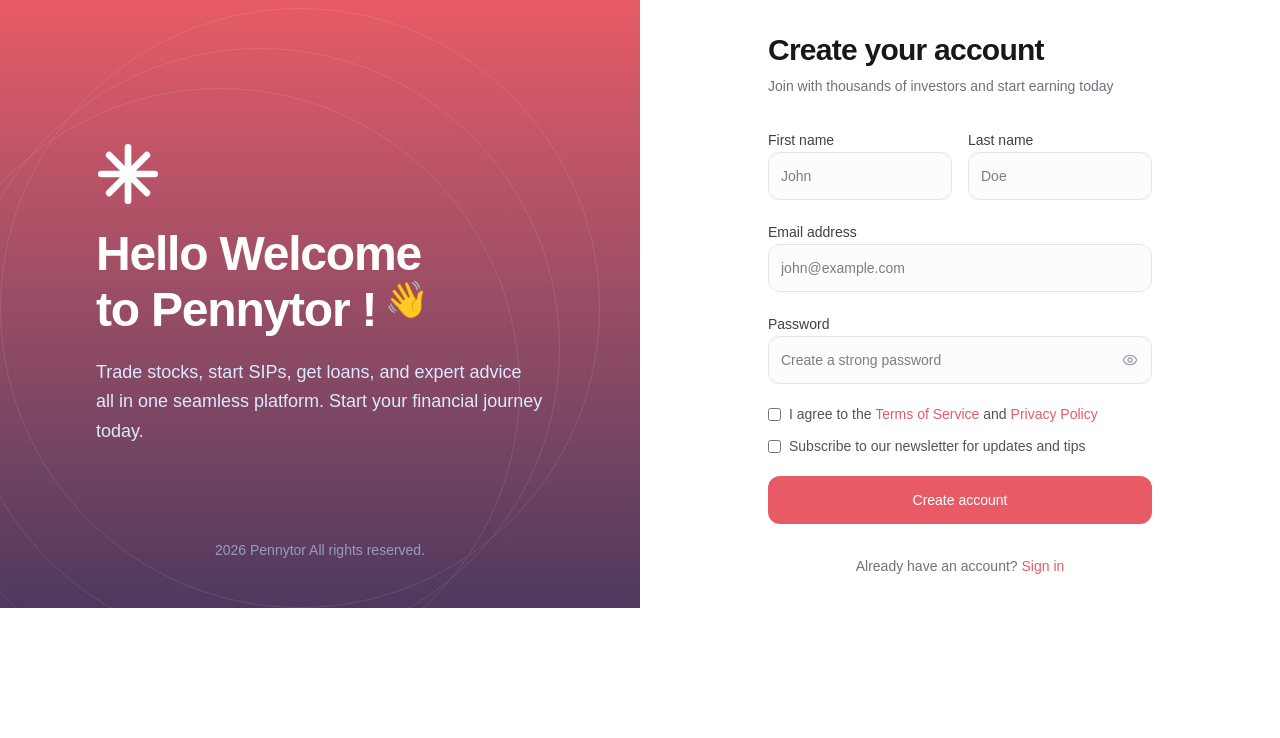
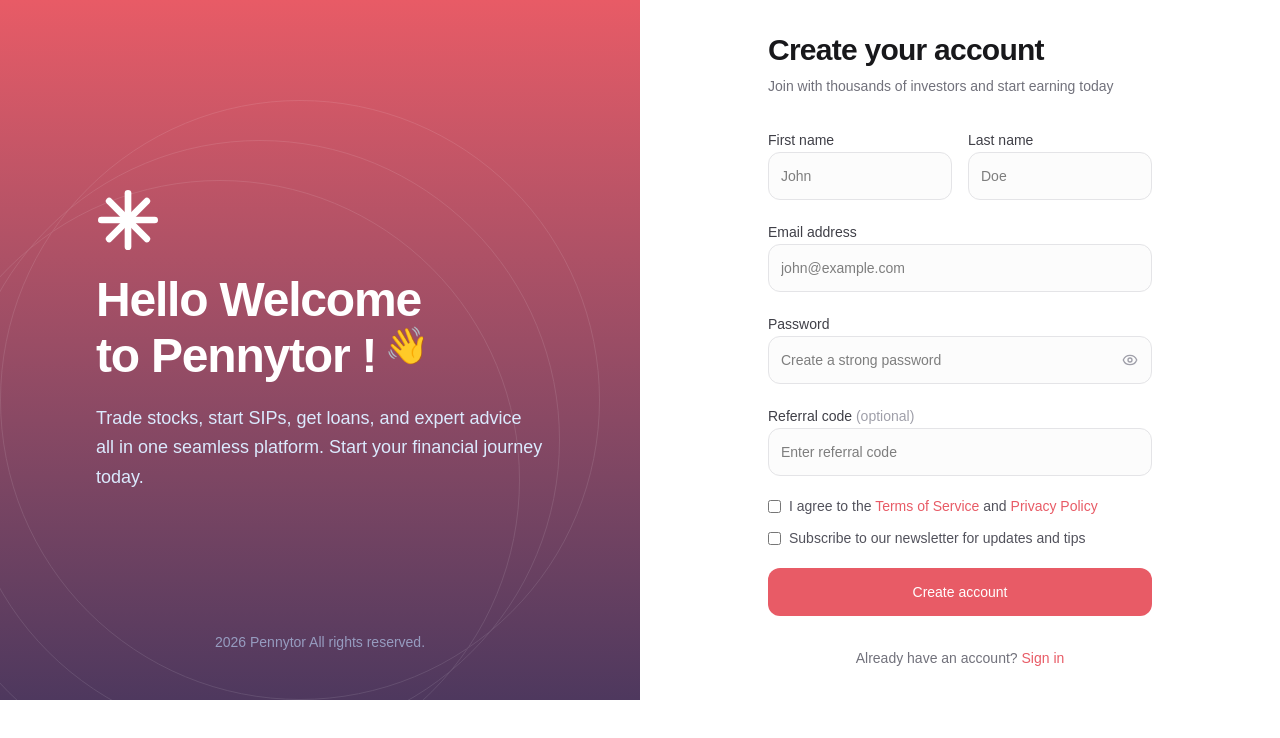
Before and after one commit to nixen-rohit/Pennytor-Frontend, a Next.js app: page /register in a window 1280 px wide. Shown: the top 738 px of the page. Built offline with nearby package versions, Linux system fonts and the light colour scheme.

Commit message:
referral code

```diff
--- a/components/auth/Register/RegisterForm.tsx
+++ b/components/auth/Register/RegisterForm.tsx
@@ -195,6 +195,25 @@ export default function RegisterForm({
           )}
         </div>
 
+        <div className="space-y-2">
+          <Label
+            htmlFor="referralCode"
+            className="text-sm font-medium text-zinc-700"
+          >
+            Referral code <span className="text-zinc-400 font-normal">(optional)</span>
+          </Label>
+          <Input
+            id="referralCode"
+            name="referralCode"
+            type="text"
+            placeholder="Enter referral code"
+            className="h-12 rounded-xl text-black border-zinc-200 bg-zinc-50/50 block w-full"
+          />
+          {fieldErrors.referralCode && (
+            <p className="text-xs text-red-500">{fieldErrors.referralCode}</p>
+          )}
+        </div>
+
         <div className="space-y-3">
           <div className="flex items-start gap-2">
             <input
--- a/components/auth/Register/RegisterTypes.ts
+++ b/components/auth/Register/RegisterTypes.ts
@@ -3,6 +3,7 @@ export interface RegisterFormValues {
   lastName: string;
   email: string;
   password: string;
+  referralCode?: string;
   agreeToTerms: boolean;
   subscribeNewsletter: boolean;
 }
@@ -12,6 +13,7 @@ export interface RegisterFieldErrors {
   lastName?: string;
   email?: string;
   password?: string;
+  referralCode?: string;
   agreeToTerms?: string;
 }
 
--- a/components/auth/Register/RegisterValidation.ts
+++ b/components/auth/Register/RegisterValidation.ts
@@ -25,6 +25,10 @@ export function validateRegisterForm(
     errors.password = "Password must be at least 6 characters";
   }
 
+  if (values.referralCode && values.referralCode.trim().length > 0 && values.referralCode.trim().length < 4) {
+    errors.referralCode = "Referral code must be at least 4 characters";
+  }
+
   if (!values.agreeToTerms) {
     errors.agreeToTerms = "You must agree to the terms and privacy policy";
   }
--- a/components/auth/Register/index.tsx
+++ b/components/auth/Register/index.tsx
@@ -30,6 +30,7 @@ export default function RegisterPage() {
       lastName: formData.lastName as string,
       email: formData.email as string,
       password: formData.password as string,
+      referralCode: (formData.referralCode as string) || undefined,
       agreeToTerms: formData.agreeToTerms === "on",
       subscribeNewsletter: formData.subscribeNewsletter === "on",
     };
```
